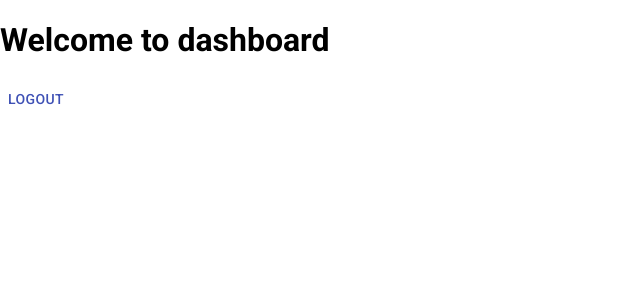
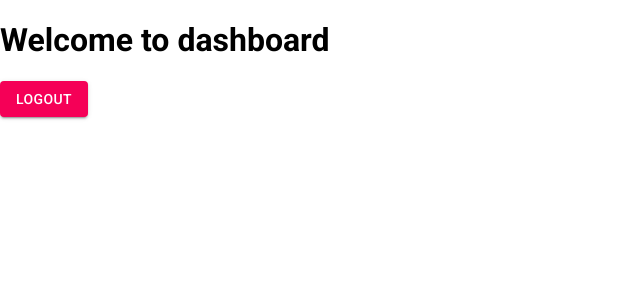
Before and after one commit to piupaulgit/project-manager, a React (Create React App) app in the folder project-manager-frontend/: page /dashboard in a window 1280 px wide. Shown: the top 300 px of the page, without its empty margins (0-640 px from the left). Built offline with nearby package versions, Linux system fonts and the light colour scheme.

Commit message:
button design change

```diff
--- a/project-manager-frontend/src/pages/Dashboard.js
+++ b/project-manager-frontend/src/pages/Dashboard.js
@@ -7,7 +7,8 @@ const Dashboard = ({ history }) => {
     <div>
       <h1>Welcome to dashboard</h1>
       <Button
-        color="primary"
+        color="secondary"
+        variant="contained"
         onClick={() => {
           logout(() => {
             history.push("/");
```
